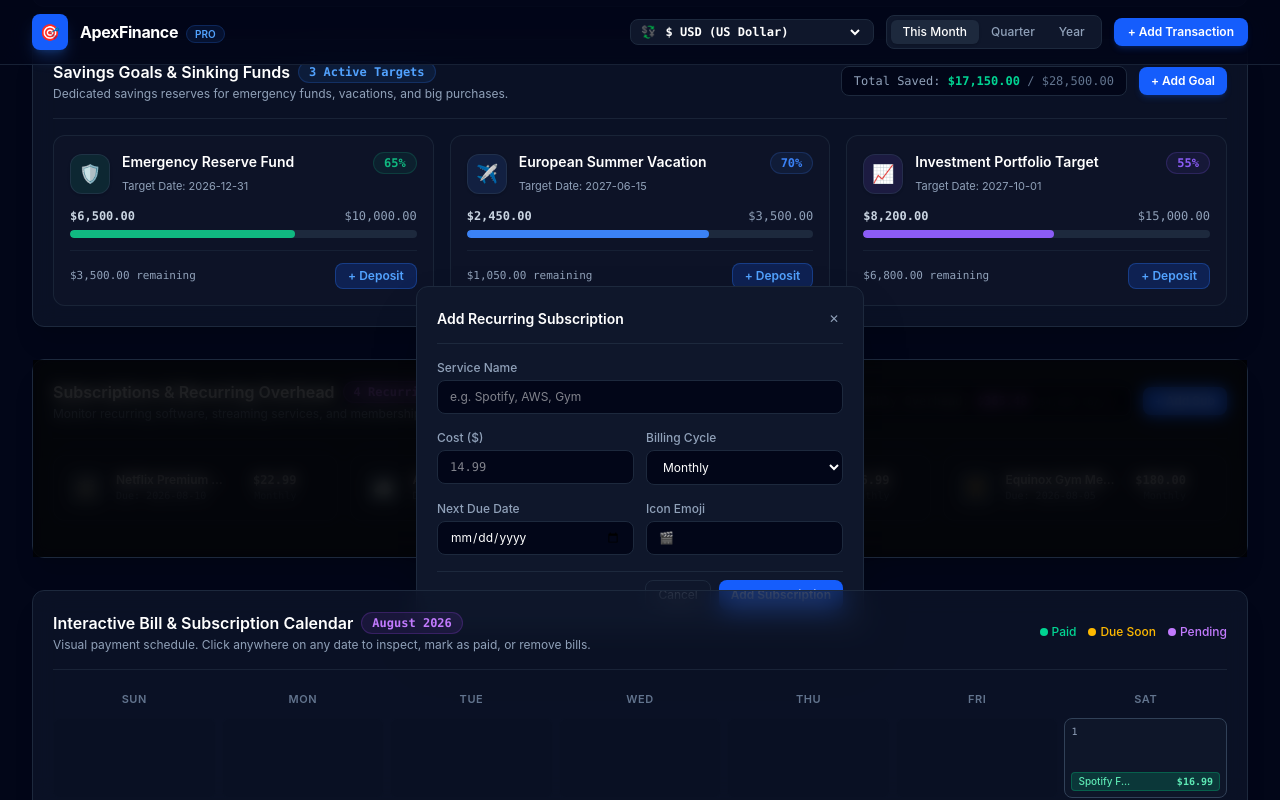
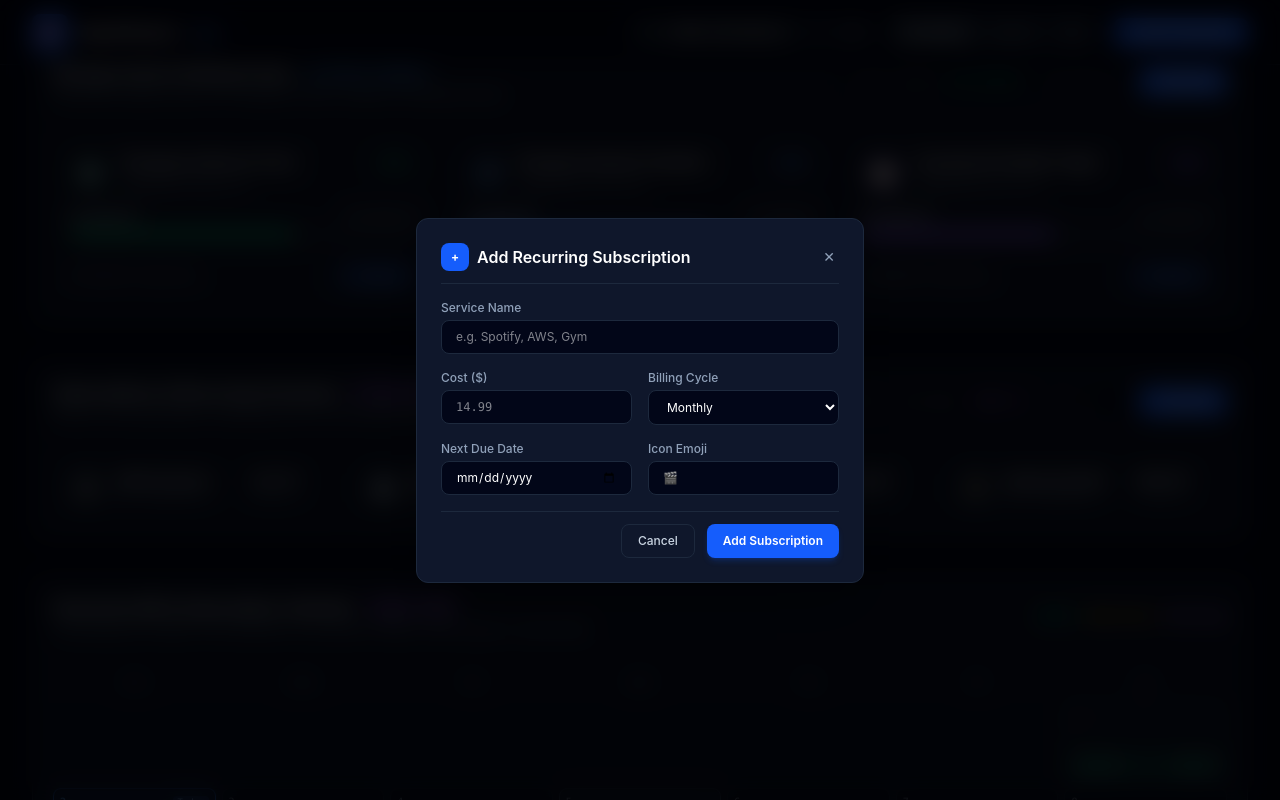
Before and after one commit to BlessedUzama/Finance-Application, a React (Vite) app: page / in a window 1280 px wide. Both pictures are taken after a click on the button "+ Add Sub". Shown: the part 1670-2470 px from the top of the page. Built offline with nearby package versions, Linux system fonts and the light colour scheme.

Commit message:
fix: mount subscription and bill calendar modals via React Portal to prevent CSS stacking context clipping

```diff
--- a/src/components/dashboard/BillCalendar.tsx
+++ b/src/components/dashboard/BillCalendar.tsx
@@ -1,4 +1,5 @@
 import React, { useState } from 'react';
+import ReactDOM from 'react-dom';
 import { useFinance } from '../../context/FinanceContext';
 import type { SubscriptionItem } from '../../types/finance';
 
@@ -63,7 +64,7 @@ export const BillCalendar: React.FC = () => {
         {Array.from({ length: totalDays }).map((_, i) => {
           const dayNum = i + 1;
           const dayBills = subByDay[dayNum] || [];
-          const isToday = dayNum === 2; // Current simulated date
+          const isToday = dayNum === 2;
 
           return (
             <div
@@ -115,8 +116,9 @@ export const BillCalendar: React.FC = () => {
         })}
       </div>
 
-      {/* Date Inspection & Multi-Bill Action Modal Popover */}
-      {selectedDay !== null && (
+      {/* Date Inspection & Multi-Bill Action Modal Popover - Portal to document.body */}
+      {selectedDay !== null &&
+        ReactDOM.createPortal(
           <div className="fixed inset-0 z-50 flex items-center justify-center bg-black/80 backdrop-blur-md p-4 animate-in fade-in duration-150">
             <div className="w-full max-w-md rounded-xl border border-slate-800 bg-slate-900 p-5 shadow-2xl space-y-4 text-slate-100">
               <div className="flex items-center justify-between border-b border-slate-800 pb-3">
@@ -128,7 +130,7 @@ export const BillCalendar: React.FC = () => {
                       : `${activeDayBills.length} item(s) due on this date.`}
                   </p>
                 </div>
-              <button onClick={() => setSelectedDay(null)} className="text-slate-400 hover:text-white text-xs p-1">
+                <button onClick={() => setSelectedDay(null)} className="text-slate-400 hover:text-white text-xs p-1 cursor-pointer">
                   ✕
                 </button>
               </div>
@@ -199,13 +201,14 @@ export const BillCalendar: React.FC = () => {
                 <button
                   type="button"
                   onClick={() => setSelectedDay(null)}
-                className="rounded-lg border border-slate-800 px-4 py-1.5 text-xs text-slate-300 hover:bg-slate-800"
+                  className="rounded-lg border border-slate-800 px-4 py-1.5 text-xs text-slate-300 hover:bg-slate-800 transition-colors cursor-pointer"
                 >
                   Close
                 </button>
               </div>
             </div>
-        </div>
+          </div>,
+          document.body
         )}
     </div>
   );
--- a/src/components/dashboard/SubscriptionsMonitor.tsx
+++ b/src/components/dashboard/SubscriptionsMonitor.tsx
@@ -1,4 +1,5 @@
 import React, { useState } from 'react';
+import ReactDOM from 'react-dom';
 import { useFinance } from '../../context/FinanceContext';
 
 export const SubscriptionsMonitor: React.FC = () => {
@@ -9,7 +10,7 @@ export const SubscriptionsMonitor: React.FC = () => {
   const [cost, setCost] = useState('');
   const [billingCycle, setBillingCycle] = useState<'Monthly' | 'Yearly'>('Monthly');
   const [dueDate, setDueDate] = useState('');
-  const [category] = useState('Entertainment');
+  const [category] = useState('Entertainment & Leisure');
   const [icon, setIcon] = useState('🎬');
 
   const handleAddSubmit = (e: React.FormEvent) => {
@@ -20,7 +21,7 @@ export const SubscriptionsMonitor: React.FC = () => {
       name,
       cost: Number(cost),
       billingCycle,
-      dueDate: dueDate || '2026-08-15',
+      dueDate: dueDate || new Date().toISOString().split('T')[0],
       category,
       icon,
       status: 'pending',
@@ -61,7 +62,7 @@ export const SubscriptionsMonitor: React.FC = () => {
           </div>
           <button
             onClick={() => setIsAddOpen(true)}
-            className="rounded-lg bg-blue-600 px-3 py-1.5 text-xs font-semibold text-white hover:bg-blue-500 shadow-md shadow-blue-600/20 transition-all cursor-pointer"
+            className="rounded-lg bg-blue-600 px-3.5 py-1.5 text-xs font-semibold text-white hover:bg-blue-500 shadow-md shadow-blue-600/20 transition-all cursor-pointer"
           >
             + Add Sub
           </button>
@@ -102,13 +103,19 @@ export const SubscriptionsMonitor: React.FC = () => {
         ))}
       </div>
 
-      {/* Add Subscription Modal */}
-      {isAddOpen && (
-        <div className="fixed inset-0 z-50 flex items-center justify-center bg-black/75 backdrop-blur-sm p-4">
-          <div className="w-full max-w-md rounded-xl border border-slate-800 bg-slate-900 p-5 shadow-2xl space-y-4 text-slate-100">
+      {/* Add Subscription Modal - Portal to document.body */}
+      {isAddOpen &&
+        ReactDOM.createPortal(
+          <div className="fixed inset-0 z-50 flex items-center justify-center bg-black/80 backdrop-blur-md p-4 animate-in fade-in duration-200">
+            <div className="w-full max-w-md rounded-xl border border-slate-800 bg-slate-900 p-6 shadow-2xl space-y-4 text-slate-100">
               <div className="flex items-center justify-between border-b border-slate-800 pb-3">
-              <h4 className="text-sm font-semibold text-white">Add Recurring Subscription</h4>
-              <button onClick={() => setIsAddOpen(false)} className="text-slate-400 hover:text-white text-xs p-1">
+                <div className="flex items-center gap-2">
+                  <span className="flex h-7 w-7 items-center justify-center rounded-lg bg-blue-600 text-xs font-bold text-white">
+                    +
+                  </span>
+                  <h4 className="text-base font-semibold text-white">Add Recurring Subscription</h4>
+                </div>
+                <button onClick={() => setIsAddOpen(false)} className="text-slate-400 hover:text-white transition-colors text-sm p-1 cursor-pointer">
                   ✕
                 </button>
               </div>
@@ -122,11 +129,11 @@ export const SubscriptionsMonitor: React.FC = () => {
                     placeholder="e.g. Spotify, AWS, Gym"
                     value={name}
                     onChange={(e) => setName(e.target.value)}
-                  className="w-full rounded-lg border border-slate-800 bg-slate-950 px-3 py-2 text-xs text-white focus:border-blue-500 focus:outline-none"
+                    className="w-full rounded-lg border border-slate-800 bg-slate-950 px-3.5 py-2 text-xs text-white focus:border-blue-500 focus:outline-none"
                   />
                 </div>
 
-              <div className="grid grid-cols-2 gap-3">
+                <div className="grid grid-cols-2 gap-4">
                   <div>
                     <label className="block text-xs font-medium text-slate-400 mb-1">Cost ($)</label>
                     <input
@@ -136,7 +143,7 @@ export const SubscriptionsMonitor: React.FC = () => {
                       placeholder="14.99"
                       value={cost}
                       onChange={(e) => setCost(e.target.value)}
-                    className="w-full rounded-lg border border-slate-800 bg-slate-950 px-3 py-2 text-xs text-white focus:border-blue-500 focus:outline-none font-mono"
+                      className="w-full rounded-lg border border-slate-800 bg-slate-950 px-3.5 py-2 text-xs text-white focus:border-blue-500 focus:outline-none font-mono"
                     />
                   </div>
 
@@ -145,7 +152,7 @@ export const SubscriptionsMonitor: React.FC = () => {
                     <select
                       value={billingCycle}
                       onChange={(e) => setBillingCycle(e.target.value as 'Monthly' | 'Yearly')}
-                    className="w-full rounded-lg border border-slate-800 bg-slate-950 px-3 py-2 text-xs text-white focus:border-blue-500 focus:outline-none"
+                      className="w-full rounded-lg border border-slate-800 bg-slate-950 px-3.5 py-2 text-xs text-white focus:border-blue-500 focus:outline-none cursor-pointer"
                     >
                       <option value="Monthly">Monthly</option>
                       <option value="Yearly">Yearly</option>
@@ -153,7 +160,7 @@ export const SubscriptionsMonitor: React.FC = () => {
                   </div>
                 </div>
 
-              <div className="grid grid-cols-2 gap-3">
+                <div className="grid grid-cols-2 gap-4">
                   <div>
                     <label className="block text-xs font-medium text-slate-400 mb-1">Next Due Date</label>
                     <input
@@ -161,7 +168,7 @@ export const SubscriptionsMonitor: React.FC = () => {
                       required
                       value={dueDate}
                       onChange={(e) => setDueDate(e.target.value)}
-                    className="w-full rounded-lg border border-slate-800 bg-slate-950 px-3 py-2 text-xs text-white focus:border-blue-500 focus:outline-none"
+                      className="w-full rounded-lg border border-slate-800 bg-slate-950 px-3.5 py-2 text-xs text-white focus:border-blue-500 focus:outline-none"
                     />
                   </div>
 
@@ -172,29 +179,30 @@ export const SubscriptionsMonitor: React.FC = () => {
                       required
                       value={icon}
                       onChange={(e) => setIcon(e.target.value)}
-                    className="w-full rounded-lg border border-slate-800 bg-slate-950 px-3 py-2 text-xs text-white focus:border-blue-500 focus:outline-none"
+                      className="w-full rounded-lg border border-slate-800 bg-slate-950 px-3.5 py-2 text-xs text-white focus:border-blue-500 focus:outline-none"
                     />
                   </div>
                 </div>
 
-              <div className="flex justify-end gap-2 pt-2 border-t border-slate-800">
+                <div className="flex justify-end gap-3 pt-3 border-t border-slate-800">
                   <button
                     type="button"
                     onClick={() => setIsAddOpen(false)}
-                  className="rounded-lg border border-slate-800 px-3 py-1.5 text-xs text-slate-300 hover:bg-slate-800"
+                    className="rounded-lg border border-slate-800 px-4 py-2 text-xs font-medium text-slate-300 hover:bg-slate-800 transition-colors cursor-pointer"
                   >
                     Cancel
                   </button>
                   <button
                     type="submit"
-                  className="rounded-lg bg-blue-600 px-3 py-1.5 text-xs font-semibold text-white hover:bg-blue-500 shadow-md shadow-blue-600/20"
+                    className="rounded-lg bg-blue-600 px-4 py-2 text-xs font-semibold text-white hover:bg-blue-500 shadow-md shadow-blue-600/20 transition-all cursor-pointer"
                   >
                     Add Subscription
                   </button>
                 </div>
               </form>
             </div>
-        </div>
+          </div>,
+          document.body
         )}
     </div>
   );
```
Lines whose indentation alone changed are shown as unchanged.
